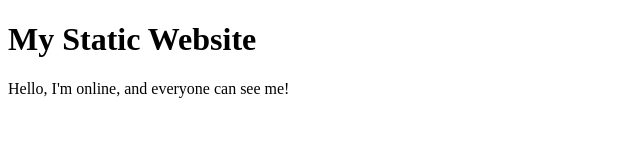
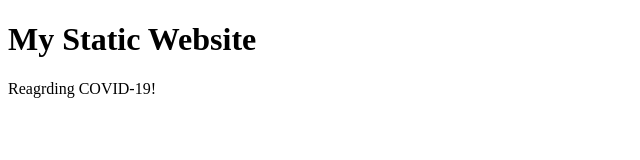
Before and after one commit to neha-mahajan/neha-mahajan.github.io, a plain HTML site: page index.html in a window 1280 px wide. Shown: the whole page, without its empty margins (0-640 px from the left). Drawn offline with Linux system fonts and the light colour scheme.

Commit message:
Update index.html

```diff
--- a/index.html
+++ b/index.html
@@ -1,12 +1,12 @@
 <!DOCTYPE html>
 <html>
   <head>
-    <title>My Static Website</title>
+    <title>Welcome</title>
   </head>
   <body>
     <h1>My Static Website</h1>
     <p>
-      Hello, I'm online, and everyone can see me!
+      Reagrding COVID-19!
     </p>
   </body>
 </html>
```
